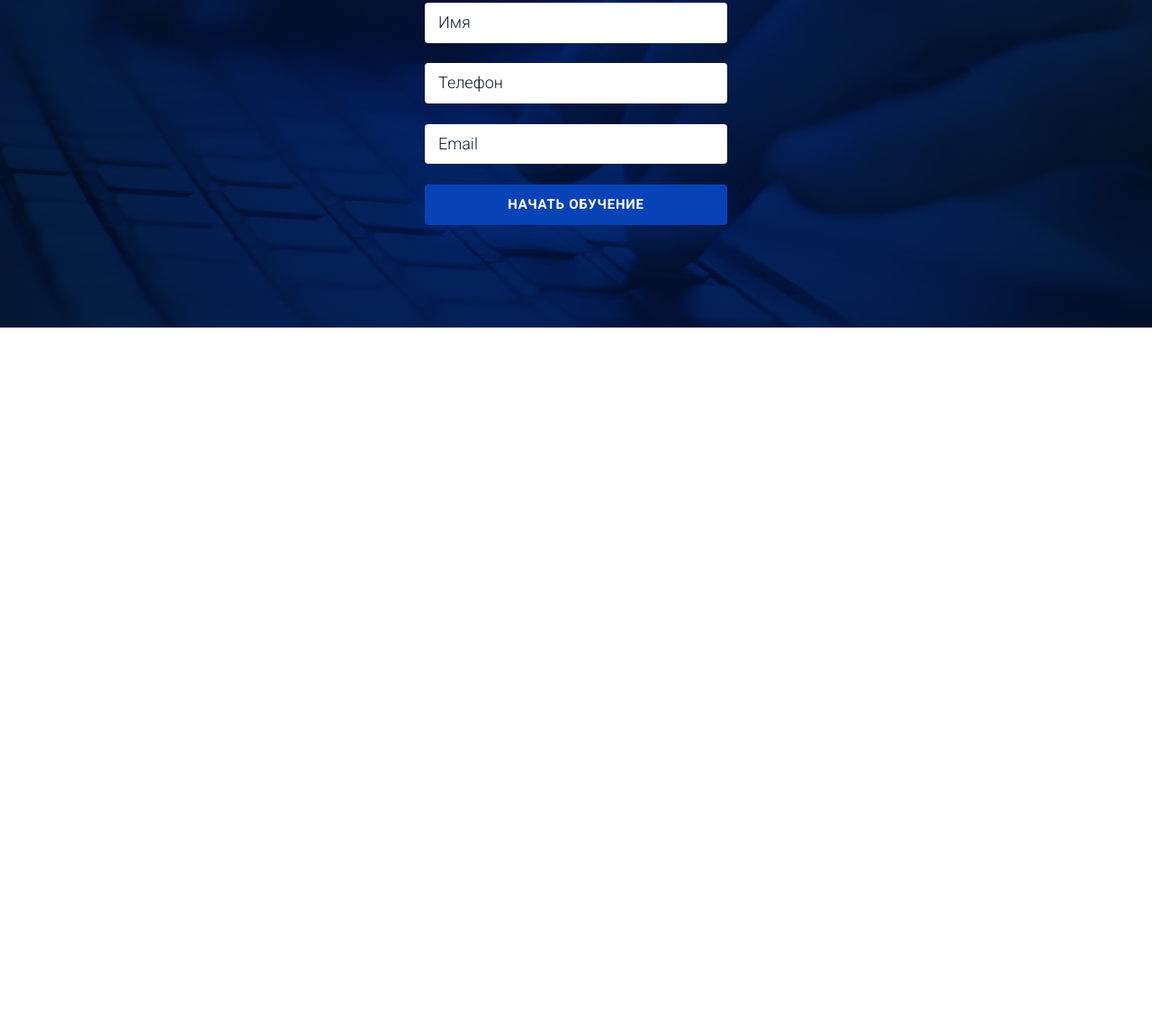
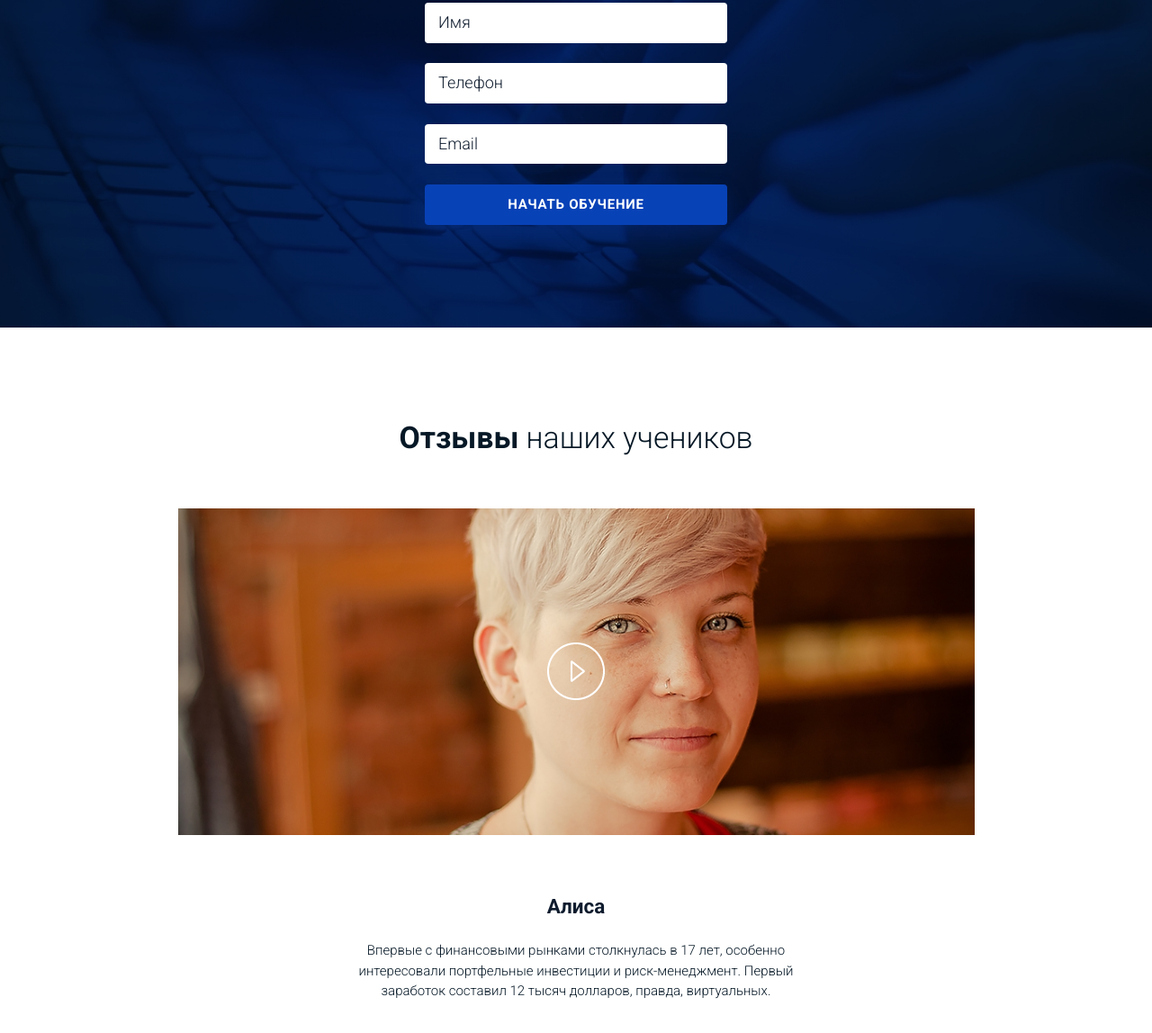
Before and after one commit to vvsh666/algotrading, a website: page src/index.html in a window 1280 px wide. Shown: the part 9269-10417 px from the top of the page at 90% size. Before the commit the page ends 9633 px from the top, so only its background shows below. Drawn offline with Linux system fonts and the light colour scheme.

Commit message:
feat: add reviews section

```diff
--- a/src/index.html
+++ b/src/index.html
@@ -202,7 +202,7 @@
         <h3 class="simple__stage">Оптимизация</h3>
         <h3 class="simple__stage">Запуск</h3>
         <h3 class="simple__stage">Прибыль</h3>
-        <div class="simple__video" id="player">
+        <div class="simple__video" id="player-simple">
           <script src="https://www.youtube.com/iframe_api"></script>
           <img src="img/video-play.png" alt="Смотреть видео" class="simple__video-play" loading="lazy">
         </div>
@@ -722,6 +722,44 @@
       </div>
     </section>
 
+    <section class="section reviews">
+      <div class="container">
+        <h2 class="section-header reviews__section-header"><span class="section-header section-header--bold">Отзывы</span> наших учеников</h2>
+        <div class="reviews__swiper-container">
+          <div class="swiper-wrapper reviews__swiper-wrapper">
+              <div class="reviews__swiper-slide swiper-slide">
+                <div class="reviews__video" id="player-reviews">
+                  <img src="img/reviews-1.jpg" alt="Отзыв" class="reviews__video-img">
+                  <script src="https://www.youtube.com/iframe_api"></script>
+                  <img src="img/video-play.png" alt="Смотреть видео" class="reviews__video-play" loading="lazy">
+                </div>
+                <div class="reviews__name">Алиса</div>
+                <div class="reviews__descr">Впервые с финансовыми рынками столкнулась в 17 лет, особенно интересовали портфельные инвестиции и риск-менеджмент. Первый заработок составил 12 тысяч долларов, правда, виртуальных.</div>
+              </div>
+              <div class="reviews__swiper-slide swiper-slide">
+                <div class="reviews__video" id="player-reviews">
+                  <img src="img/reviews-1.jpg" alt="Отзыв" class="reviews__video-img">
+                  <script src="https://www.youtube.com/iframe_api"></script>
+                  <img src="img/video-play.png" alt="Смотреть видео" class="reviews__video-play" loading="lazy">
+                </div>
+                <div class="reviews__name">Алиса</div>
+                <div class="reviews__descr">Впервые с финансовыми рынками столкнулась в 17 лет, особенно интересовали портфельные инвестиции и риск-менеджмент. Первый заработок составил 12 тысяч долларов, правда, виртуальных.</div>
+              </div>
+              <div class="reviews__swiper-slide swiper-slide">
+                <div class="reviews__video" id="player-reviews">
+                  <img src="img/reviews-1.jpg" alt="Отзыв" class="reviews__video-img">
+                  <script src="https://www.youtube.com/iframe_api"></script>
+                  <img src="img/video-play.png" alt="Смотреть видео" class="reviews__video-play" loading="lazy">
+                </div>
+                <div class="reviews__name">Алиса</div>
+                <div class="reviews__descr">Впервые с финансовыми рынками столкнулась в 17 лет, особенно интересовали портфельные инвестиции и риск-менеджмент. Первый заработок составил 12 тысяч долларов, правда, виртуальных.</div>
+              </div>
+          </div>
+
+      </div>
+      </div>
+    </section>
+
   </main>
 
   <div class="modal">
--- a/src/js/main.js
+++ b/src/js/main.js
@@ -93,14 +93,34 @@ modalThanks.toggleClass('modal-thanks--visible');
     },
   });
 
+  // Слайдер секции Reviews
+
+  var reviewsSwiper = new Swiper('.reviews__swiper-container', {
+    speed: 400,
+    loop: true,
+    spaceBetween: 100,
+    centeredSlides: true,
+  });
+
   // Видео в секции Simple
 
   var player;
   $('.simple__video-play').on('click', function onYouTubeIframeAPIReady() {
-    player = new YT.Player('player', {
-      height: '360',
-      width: '640',
+    player = new YT.Player('player-simple', {
+      // height: '360',
+      // width: '640',
       videoId: 'jT8u8cawcsI',
+      events: {
+        'onReady': onPlayerReady
+      }
+    });
+  });
+
+  $('.reviews__video-play').on('click', function onYouTubeIframeAPIReady() {
+    player = new YT.Player('player-reviews', {
+      // height: '100%',
+      // width: '100%',
+      videoId: 'z1CfSiDiTJ4',
       events: {
         'onReady': onPlayerReady
       }
--- a/src/sass/style.sass
+++ b/src/sass/style.sass
@@ -14,6 +14,7 @@
 @import "templates/advantage"
 @import "templates/cost"
 @import "templates/freevideo"
+@import "templates/reviews"
 
 @import "templates/modal"
 @import "media"
--- /dev/null
+++ b/src/sass/templates/_reviews.sass
@@ -0,0 +1,39 @@
+.reviews
+  padding-top: 6.9rem
+  &__section
+    &-header
+      margin-bottom: 3.9rem
+  &__video
+    position: relative
+    display: flex
+    justify-content: center
+    align-items: center
+    max-width: 59rem
+    margin: 0 auto
+    margin-bottom: 4.5rem
+    &-img
+      width: 100%
+    &-play
+      position: absolute
+      top: 50%
+      left: 50%
+      transform: translate(-50%, -50%)
+      cursor: pointer
+  &__name
+    font-size: 1.5rem
+    font-weight: 700
+    color: $text-secondary
+    margin: 0 auto
+    margin-bottom: 1.6rem
+    text-align: center
+  &__descr
+    max-width: 32.3rem
+    font-size: 1rem
+    font-weight: 300
+    line-height: 1.5
+    color: $text-primary
+    margin: 0 auto
+    text-align: center
+  &__swiper
+    &-container
+      overflow: hidden
```
Also changed, not shown: src/css/style.css, src/img/reviews-1.jpg (added).
